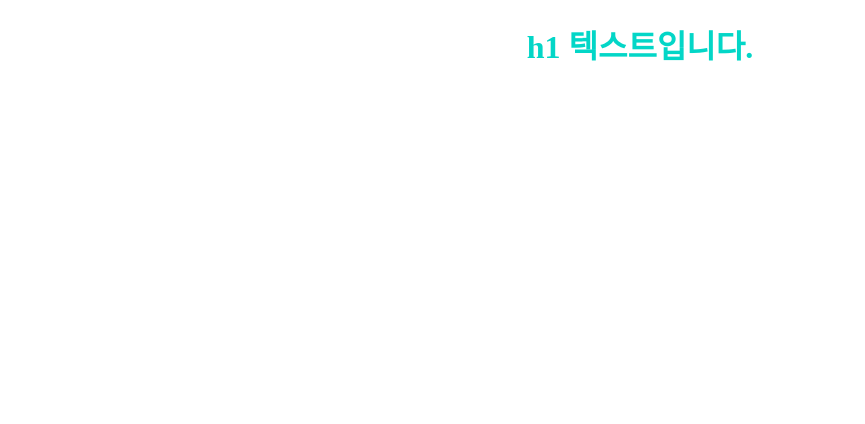
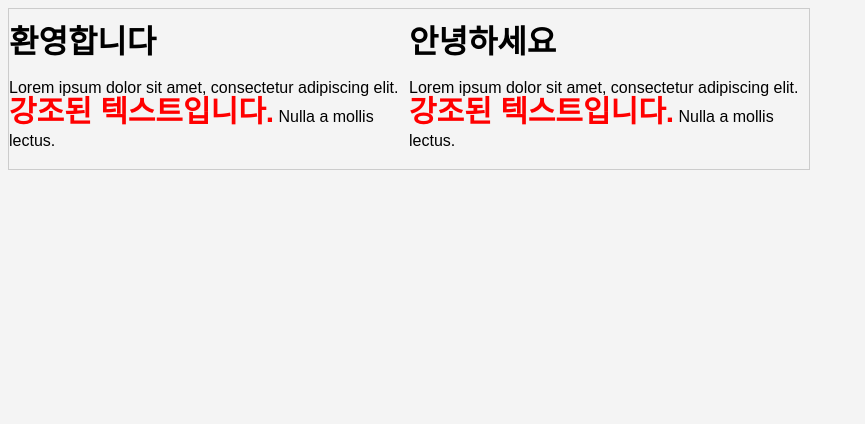
Before and after one commit to jjunmee/python6th, a plain HTML site: page index.html in a window 1280 px wide. Shown: the whole page, without its empty margins (0-865 px from the left). Drawn offline with Linux system fonts and the light colour scheme.

Commit message:
css 실습2

```diff
--- a/default.css
+++ b/default.css
@@ -1,4 +1,6 @@
 /* css 주석 */
+/*20230525 2시*/
+/*
 h1 {
     color: #03d6c7;
     text-align: center;
@@ -11,3 +13,28 @@ body {
     background: url('background.jpg');
     background-position: center center;
 }
+*/
+body {
+    background: #f4f4f4;
+    font-family: arial, sans-serif;
+    line-height: 1.5em;
+}
+
+#container {
+    border: 1px #cccccc solid;
+    padding 0 10px 0 10px;
+    width: 800px;
+    margin 30px auto;
+    overflow: auto;
+}
+
+.highlight {
+    color: red;
+    font-weight: bold;
+    font-size: 30px;
+}
+
+.left-side {
+    float: left;
+    width: 50%
+}
--- a/index.html
+++ b/index.html
@@ -20,9 +20,28 @@
     <h1 style="color: blue;">
         h1 텍스트입니다.
     </h1>
-    -->
     <h1>
         h1 텍스트입니다.
     </h1>
+    -->
+    <div id="container">
+        <div class="left-side">
+            <h1>환영합니다</h1>
+            <p>
+                Lorem ipsum dolor sit amet, consectetur adipiscing elit.
+                <span class="highlight">강조된 텍스트입니다.</span> Nulla a mollis
+                lectus.
+            </p>
+        </div>
+
+        <div class="right-side">
+            <h1>안녕하세요</h1>
+            <p>
+                Lorem ipsum dolor sit amet, consectetur adipiscing elit.
+                <span class="highlight">강조된 텍스트입니다.</span> Nulla a mollis
+                lectus.
+            </p>
+        </div>
+    </div>
 </body>
 </html>
```
